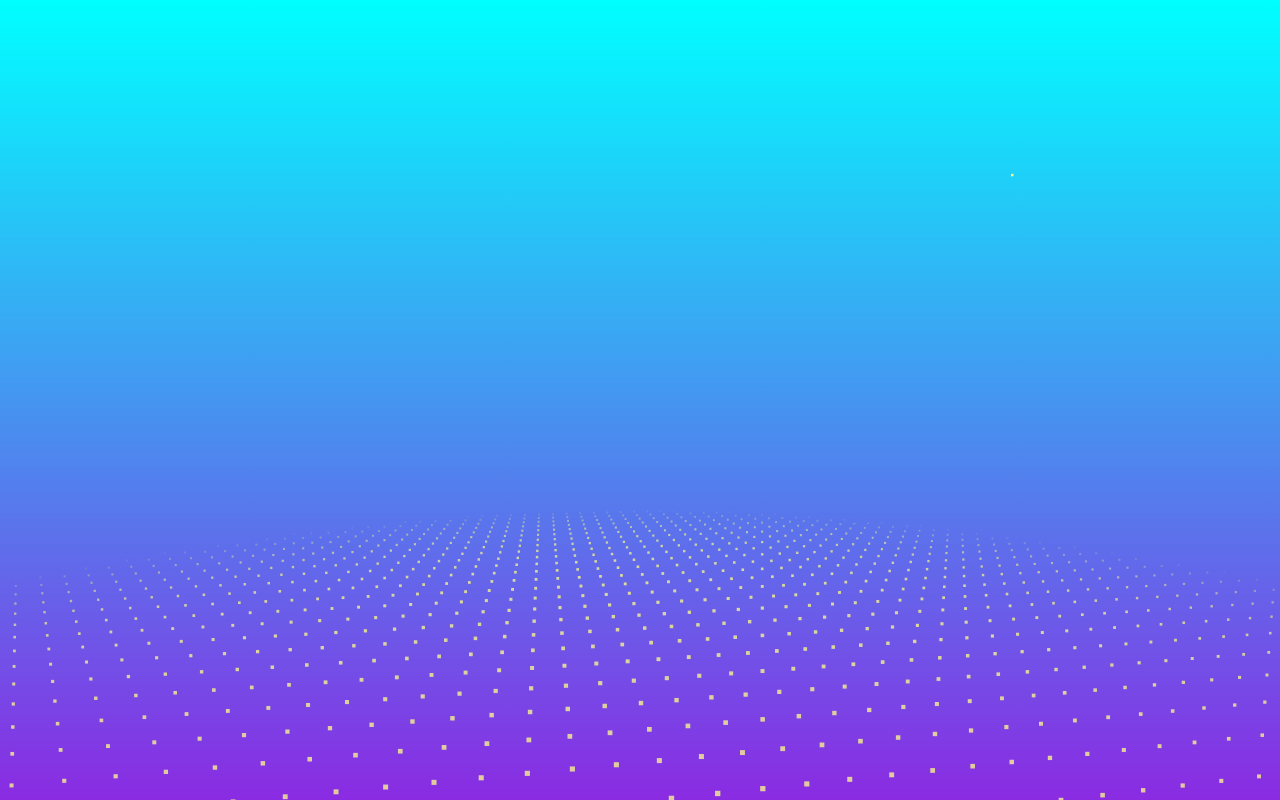
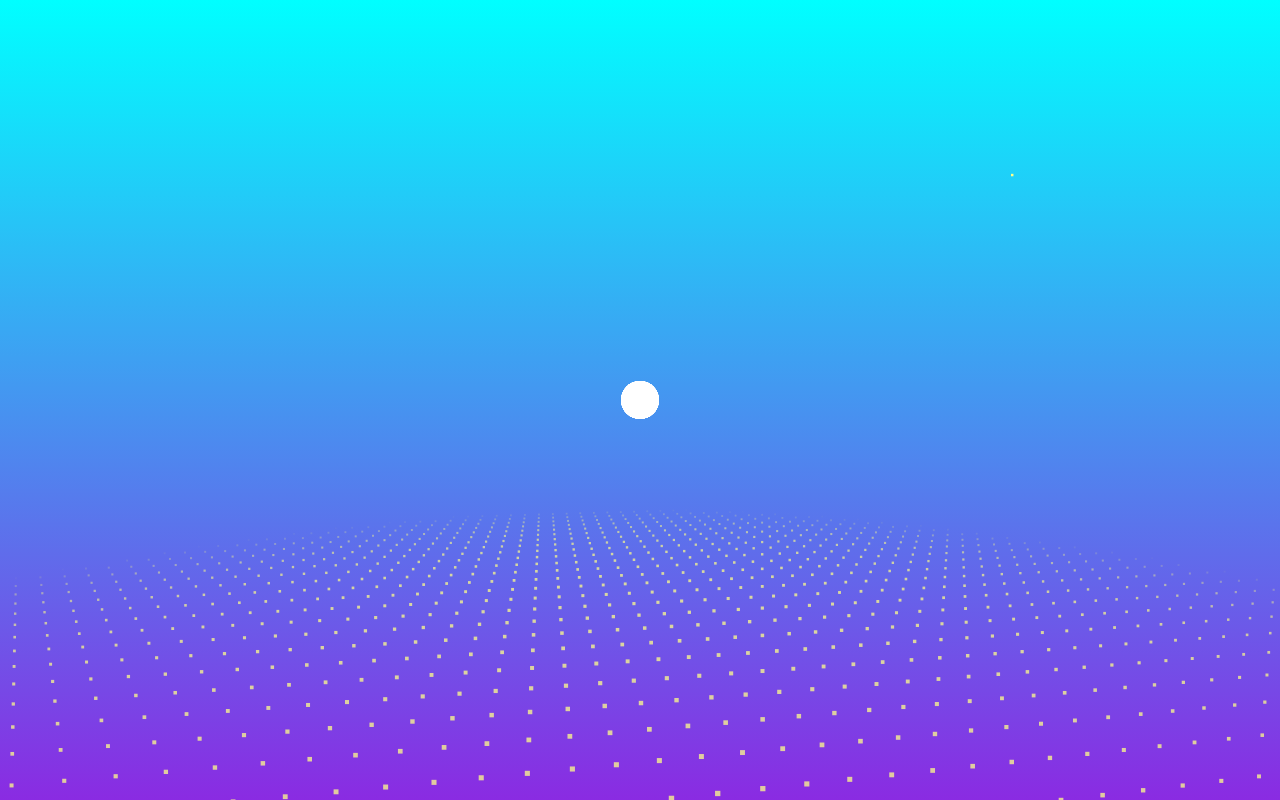
Before and after one commit to FRXlife/baby-birthday, a plain HTML site: page countdown.html in a window 1280 px wide. Drawn offline with Linux system fonts and the light colour scheme; animation ran at ten frames a second.

Commit message:
nomessage

```diff
--- a/countdown.html
+++ b/countdown.html
@@ -321,7 +321,7 @@ window.addEventListener("resize",()=>{
 initVars();
 frame();
 </script>
-<script src="../birthday/js/countdown.js"></script>
+<script src="js/countdown.js"></script>
 
 </body>
 </html>
```
